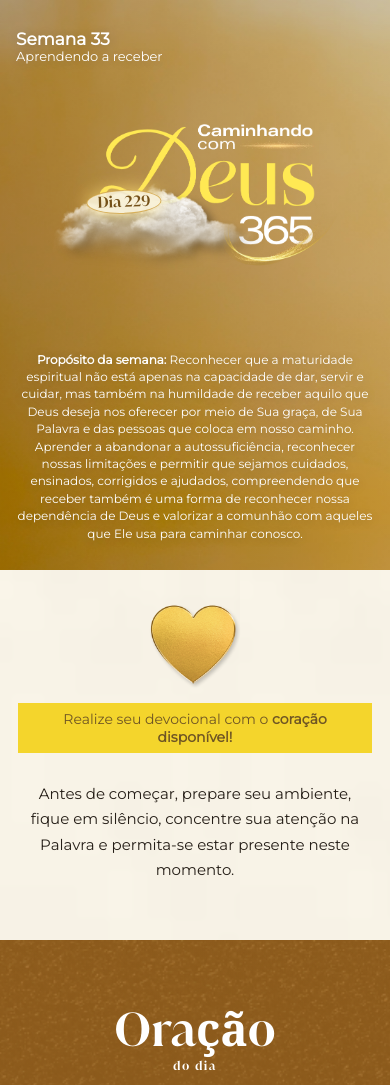
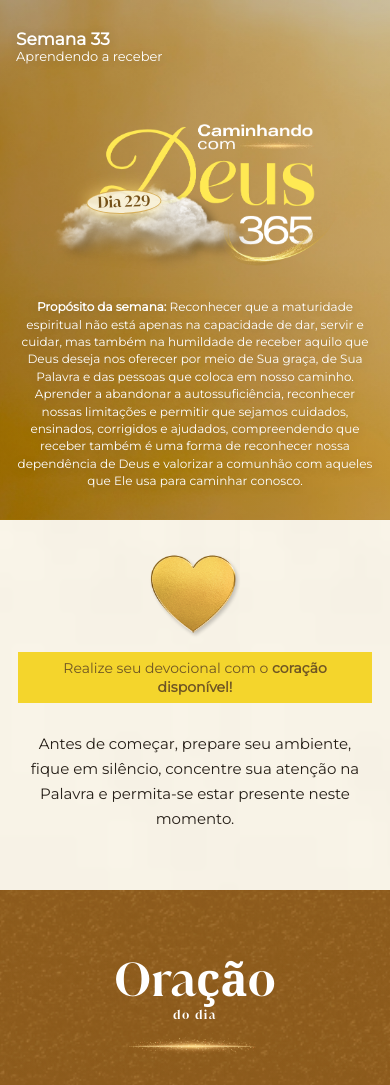
Before and after one commit to 365caminhandocomdeus/devocional, a plain HTML site: page devocional-dia-229-2026/index.html in a window 390 px wide. Shown: the top 1085 px of the page. Drawn offline with Linux system fonts and the light colour scheme.

Commit message:
Add files via upload

```diff
--- a/devocional-dia-229-2026/index.html
+++ b/devocional-dia-229-2026/index.html
@@ -5,6 +5,14 @@
   <meta name="viewport" content="width=device-width, initial-scale=1">
   <meta name="theme-color" content="#a87621">
   <meta name="description" content="Porque pela graça vocês são salvos, mediante a fé; e isto não vem de vocês, é dom de Deus; não de obras, para que ninguém se glorie.">
+  <meta property="og:type" content="article">
+  <meta property="og:locale" content="pt_BR">
+  <meta property="og:title" content="Dia 229 — Caminhando com Deus 365">
+  <meta property="og:description" content="Seu devocional diário na palma da sua mão.">
+  <meta property="og:image" content="https://caminhandocomdeus365.com.br/assets/compartilhamento/2026/dia-229.png">
+  <meta property="og:image:width" content="1080">
+  <meta property="og:image:height" content="1080">
+  <meta name="twitter:card" content="summary_large_image">
   <link rel="canonical" href="https://caminhandocomdeus365.com.br/devocional-dia-229-2026/">
   <link rel="icon" href="../favicon.png" type="image/png">
   <link rel="stylesheet" href="../styles.css">
@@ -37,6 +45,7 @@
     <section class="section-color opening-prayer">
       <div class="reading-column reading-column--light">
         <h2 class="script-title script-title--light title-juana">Oração <small>do dia</small></h2>
+        <img class="gold-detail" src="../assets/decorations/detalhe-dourado.png" alt="" aria-hidden="true">
         <p><strong>Querido e amado Deus,</strong></p>
 <p>Hoje eu quero aprender a receber aquilo que vem de Ti. Muitas vezes tenho facilidade para trabalhar, ajudar, oferecer e tentar resolver as coisas sozinho, mas tenho dificuldade para reconhecer que também preciso receber. Ajuda-me a compreender a profundidade da Tua graça e a abandonar a necessidade de merecer aquilo que Tu oferece gratuitamente. Ensina-me a descansar naquilo que Cristo já fez por mim e a reconhecer que minha relação contigo começa não pelo que eu consigo fazer, mas pelo que Tu, em Teu amor, decidiu me dar.</p>
 <p><strong>Em nome de Jesus, amém.</strong></p>
@@ -82,6 +91,7 @@
     <section class="section-color task">
       <div class="reading-column reading-column--light">
         <h2 class="script-title script-title--light">Tarefa <small>do dia</small></h2>
+        <img class="gold-detail" src="../assets/decorations/detalhe-dourado.png" alt="" aria-hidden="true">
         <h3>Para hoje</h3>
         <p>Hoje faça algo diferente: <strong>não tente conquistar nada de Deus.</strong> Separe alguns minutos simplesmente para agradecer por aquilo que você já recebeu pela graça.</p>
 <p>Pense em pelo menos <strong>cinco coisas que você não poderia produzir sozinho, mas que recebeu de Deus.</strong> Pode ser a salvação, o perdão, uma oportunidade, uma pessoa, uma porta que se abriu, um livramento, uma segunda chance ou até mesmo algo aparentemente simples.</p>
--- a/styles.css
+++ b/styles.css
@@ -77,7 +77,6 @@ img {
 }
 
 .hero {
-  min-height: 540px;
   color: #fff;
   background-image: linear-gradient(90deg, rgba(65, 34, 2, .18), rgba(255, 238, 169, .07)), url("assets/backgrounds/header-amarelo.png");
   background-position: center;
@@ -99,9 +98,8 @@ img {
 .hero__inner {
   position: relative;
   width: min(1120px, calc(100% - 48px));
-  min-height: 540px;
   margin: 0 auto;
-  padding: 44px 0 30px;
+  padding: 44px 0 34px;
 }
 
 .week-label {
@@ -151,12 +149,8 @@ img {
 }
 
 .weekly-purpose {
-  position: absolute;
-  right: 0;
-  bottom: 34px;
-  left: 0;
   max-width: 980px;
-  margin: 0 auto;
+  margin: 38px auto 0;
   font-size: 14px;
   line-height: 1.5;
   text-align: center;
@@ -278,6 +272,13 @@ img {
   color: #fff;
 }
 
+.gold-detail {
+  width: 150px;
+  height: auto;
+  margin: -27px auto 29px;
+  pointer-events: none;
+}
+
 .title-juana {
   font-family: "Juana", Georgia, serif;
   font-size: clamp(46px, 5vw, 62px);
@@ -341,6 +342,10 @@ blockquote cite {
 .devotional .reading-column h3 {
   color: var(--accent);
   font-weight: 800;
+}
+
+.devotional .reading-column > p {
+  text-align: center;
 }
 
 .divider {
@@ -552,14 +557,9 @@ blockquote cite {
     line-height: 1.68;
   }
 
-  .hero,
-  .hero__inner {
-    min-height: 570px;
-  }
-
   .hero__inner {
     width: min(100% - 32px, 540px);
-    padding-top: 30px;
+    padding: 30px 0 30px;
   }
 
   .week-label {
@@ -585,9 +585,14 @@ blockquote cite {
   }
 
   .weekly-purpose {
-    bottom: 28px;
+    margin-top: 28px;
     font-size: 12px;
     line-height: 1.45;
+  }
+
+  .gold-detail {
+    width: 132px;
+    margin-top: -24px;
   }
 
   .preparation {
```
Also changed, not shown: assets/compartilhamento/2026/dia-229.png (added), assets/decorations/detalhe-dourado.png (added), 4 other files.
